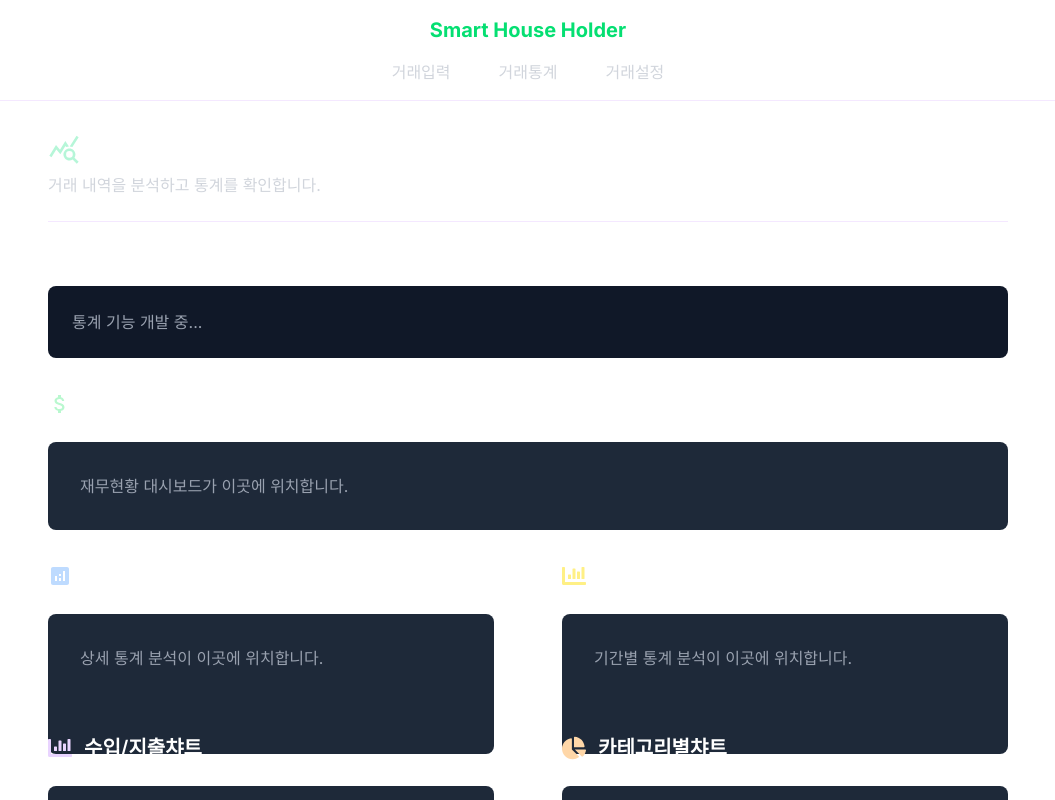
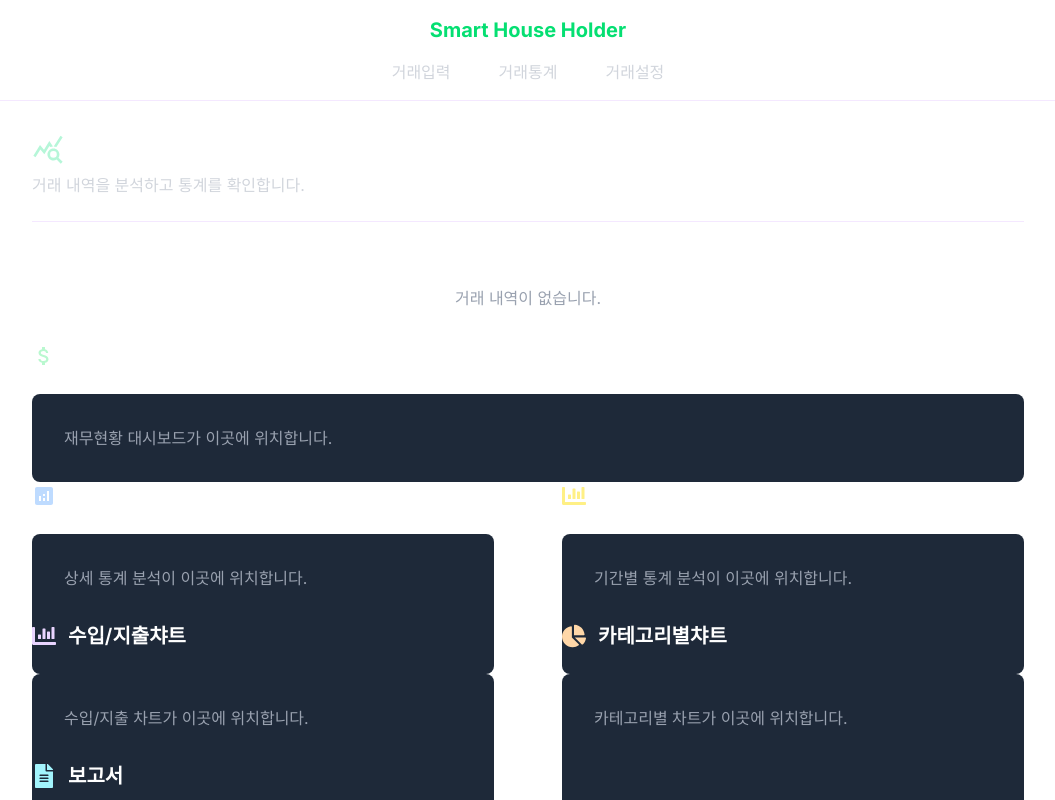
Before and after one commit to gppc5096/home_money, a Next.js app: page /statistics in a window 1280 px wide. Shown: the top 800 px of the page, without its empty margins (112-1167 px from the left). Built offline with nearby package versions, Linux system fonts and the light colour scheme.

Commit message:
거래목록현황: 거래목록 컴포넌트 추가

```diff
--- a/src/app/statistics/page.tsx
+++ b/src/app/statistics/page.tsx
@@ -6,6 +6,7 @@ import { IoStatsChart } from "react-icons/io5";
 import { FaChartPie, FaChartBar, FaFileAlt, FaArrowUp } from "react-icons/fa";
 import { MdAttachMoney, MdAnalytics } from "react-icons/md";
 import { useState, useEffect } from "react";
+import TransactionList from '@/components/transaction/TransactionList';
 
 export default function StatisticsPage() {
   const [showScrollTop, setShowScrollTop] = useState(false);
@@ -29,16 +30,16 @@ export default function StatisticsPage() {
   };
 
   return (
-    <div className="flex flex-col gap-8 p-8">
+    <div className="container mx-auto px-4 py-8">
       <PageTitle
-        title="거래 통계"
+        title="거래목록현황"
         description="거래 내역을 분석하고 통계를 확인합니다."
         icon={MdQueryStats}
         iconColor="text-emerald-200"
       />
-      <section className="bg-gray-900 rounded-lg p-6">
-        <p className="text-gray-400">통계 기능 개발 중...</p>
-      </section>
+      <div className="mt-8">
+        <TransactionList />
+      </div>
 
       {/* 재무현황 섹션 */}
       <section>
```
